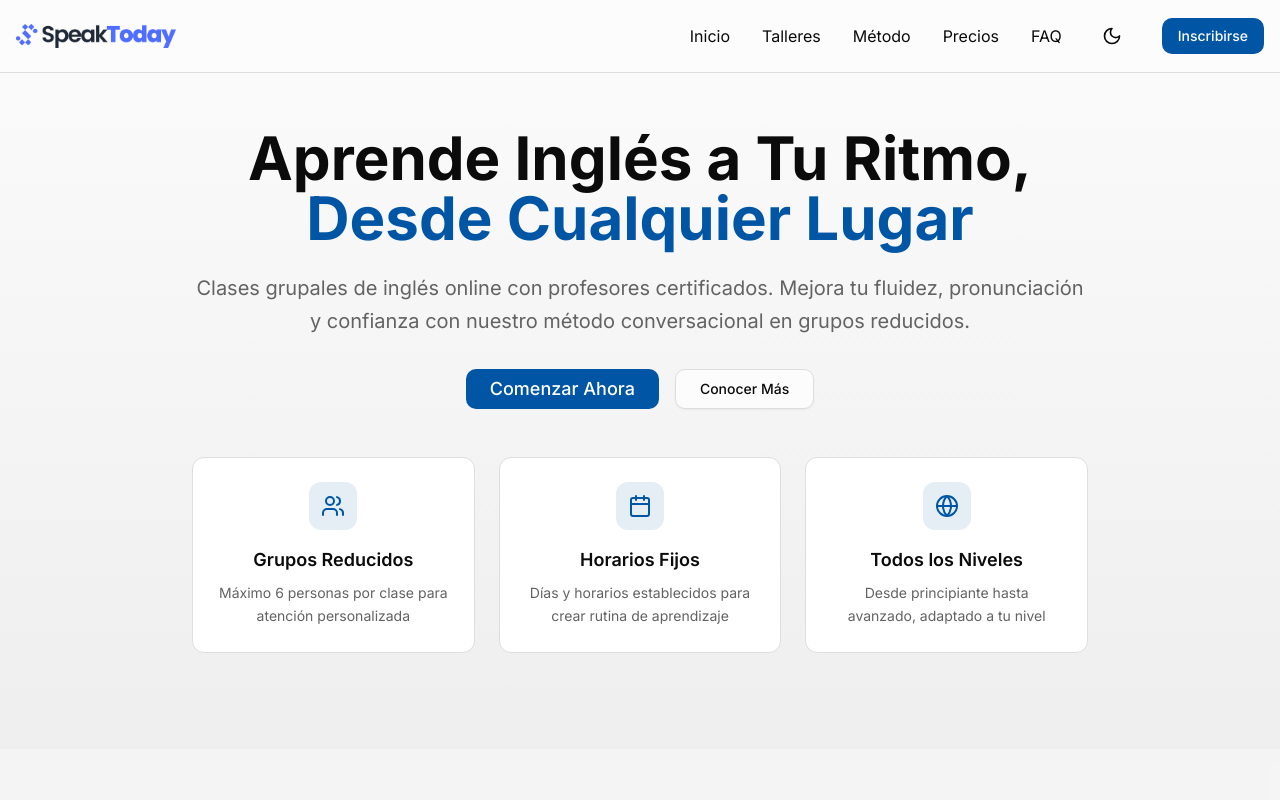
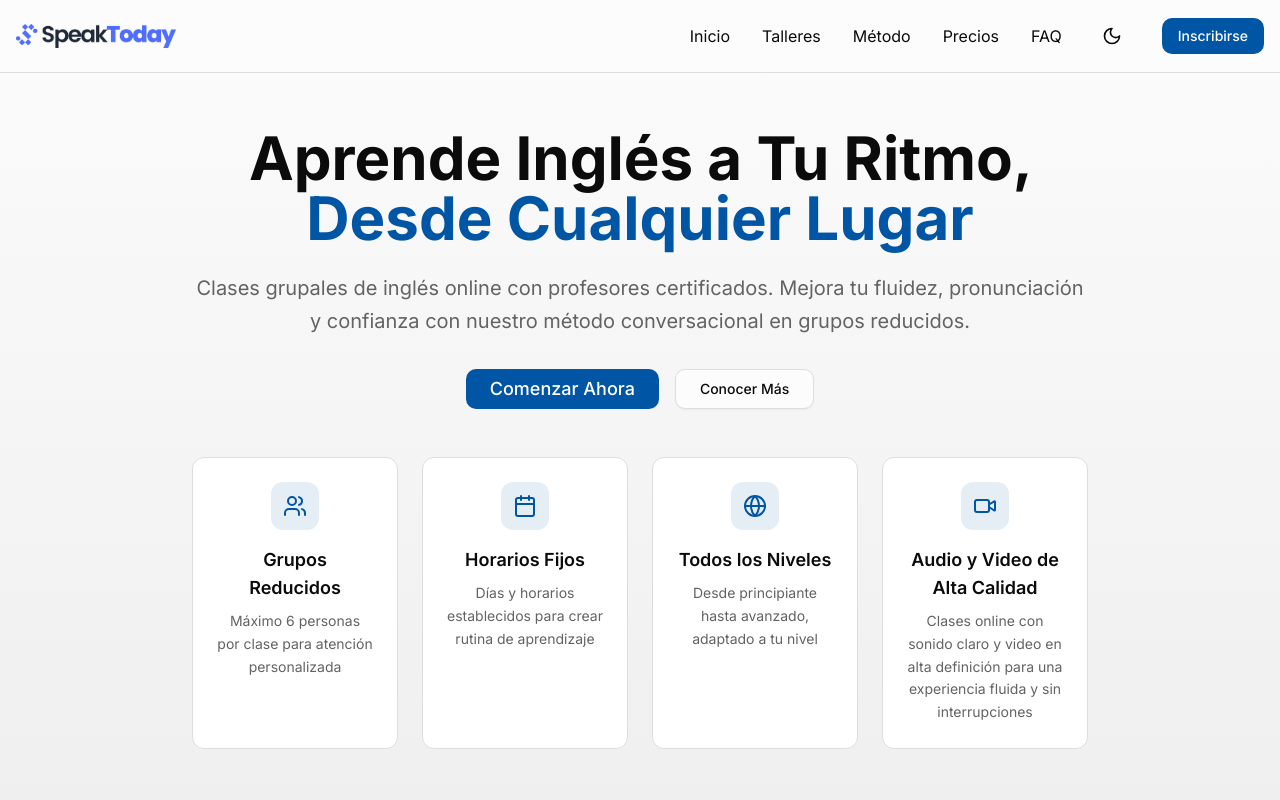
Before and after one commit to tomicarreras/speaktoday, a Next.js app: page / in a window 1280 px wide. Shown: the top 800 px of the page. Built offline with nearby package versions, Linux system fonts and the light colour scheme.

Commit message:
fix bugs

```diff
--- a/components/hero-section.tsx
+++ b/components/hero-section.tsx
@@ -1,7 +1,7 @@
 "use client"
 
 import { Button } from "@/components/ui/button"
-import { Globe, Users, Calendar } from "lucide-react"
+import { Globe, Users, Calendar, Video } from "lucide-react"
 
 export function HeroSection() {
   const scrollToEnroll = () => {
@@ -12,16 +12,23 @@ export function HeroSection() {
   }
 
   return (
-    <section id="home" className="pt-24 pb-16 md:pt-32 md:pb-24 bg-gradient-to-b from-background to-muted">
+    <section
+      id="home"
+      className="pt-24 pb-16 md:pt-32 md:pb-24 bg-gradient-to-b from-background to-muted"
+    >
       <div className="container mx-auto px-4">
         <div className="max-w-4xl mx-auto text-center">
           <h1 className="text-4xl md:text-6xl font-bold mb-6 text-balance">
-            Aprende Inglés a Tu Ritmo, <span className="text-primary">Desde Cualquier Lugar</span>
+            Aprende Inglés a Tu Ritmo,{" "}
+            <span className="text-primary">Desde Cualquier Lugar</span>
           </h1>
+
           <p className="text-lg md:text-xl text-muted-foreground mb-8 text-pretty leading-relaxed">
-            Clases grupales de inglés online con profesores certificados. Mejora tu fluidez, pronunciación y confianza
-            con nuestro método conversacional en grupos reducidos.
+            Clases grupales de inglés online con profesores certificados. Mejora tu
+            fluidez, pronunciación y confianza con nuestro método conversacional en
+            grupos reducidos.
           </p>
+
           <div className="flex flex-col sm:flex-row gap-4 justify-center mb-12">
             <Button size="lg" onClick={scrollToEnroll} className="text-lg">
               Comenzar Ahora
@@ -39,32 +46,53 @@ export function HeroSection() {
           </div>
 
           {/* Features Grid */}
-          <div className="grid md:grid-cols-3 gap-6">
+          <div className="grid md:grid-cols-4 gap-6">
             <div className="bg-card p-6 rounded-lg border border-border">
               <div className="w-12 h-12 bg-primary/10 rounded-lg flex items-center justify-center mb-4 mx-auto">
                 <Users className="w-6 h-6 text-primary" />
               </div>
-              <h3 className="font-semibold mb-2 text-lg">Grupos Reducidos</h3>
+              <h3 className="font-semibold mb-2 text-lg">
+                Grupos Reducidos
+              </h3>
               <p className="text-muted-foreground text-sm leading-relaxed">
                 Máximo 6 personas por clase para atención personalizada
               </p>
             </div>
+
             <div className="bg-card p-6 rounded-lg border border-border">
               <div className="w-12 h-12 bg-primary/10 rounded-lg flex items-center justify-center mb-4 mx-auto">
                 <Calendar className="w-6 h-6 text-primary" />
               </div>
-              <h3 className="font-semibold mb-2 text-lg">Horarios Fijos</h3>
+              <h3 className="font-semibold mb-2 text-lg">
+                Horarios Fijos
+              </h3>
               <p className="text-muted-foreground text-sm leading-relaxed">
                 Días y horarios establecidos para crear rutina de aprendizaje
               </p>
             </div>
+
             <div className="bg-card p-6 rounded-lg border border-border">
               <div className="w-12 h-12 bg-primary/10 rounded-lg flex items-center justify-center mb-4 mx-auto">
                 <Globe className="w-6 h-6 text-primary" />
               </div>
-              <h3 className="font-semibold mb-2 text-lg">Todos los Niveles</h3>
+              <h3 className="font-semibold mb-2 text-lg">
+                Todos los Niveles
+              </h3>
               <p className="text-muted-foreground text-sm leading-relaxed">
                 Desde principiante hasta avanzado, adaptado a tu nivel
+              </p>
+            </div>
+
+            <div className="bg-card p-6 rounded-lg border border-border">
+              <div className="w-12 h-12 bg-primary/10 rounded-lg flex items-center justify-center mb-4 mx-auto">
+                <Video className="w-6 h-6 text-primary" />
+              </div>
+              <h3 className="font-semibold mb-2 text-lg">
+                Audio y Video de Alta Calidad
+              </h3>
+              <p className="text-muted-foreground text-sm leading-relaxed">
+                Clases online con sonido claro y video en alta definición para una
+                experiencia fluida y sin interrupciones
               </p>
             </div>
           </div>
```
